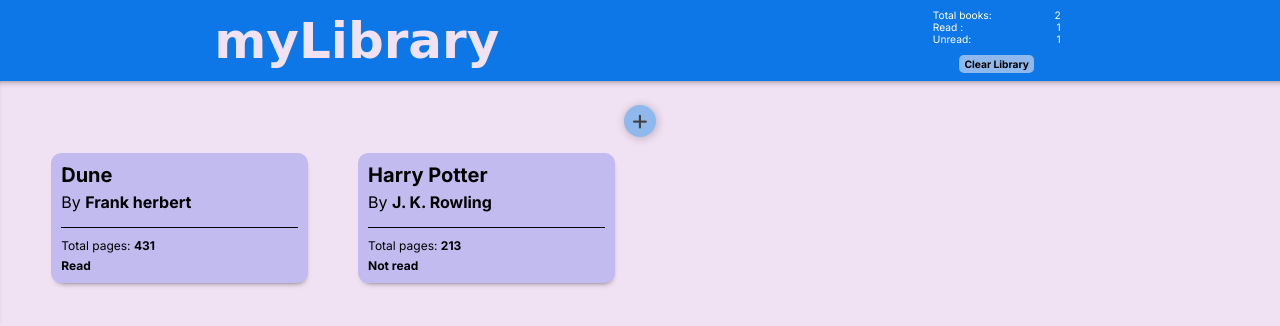
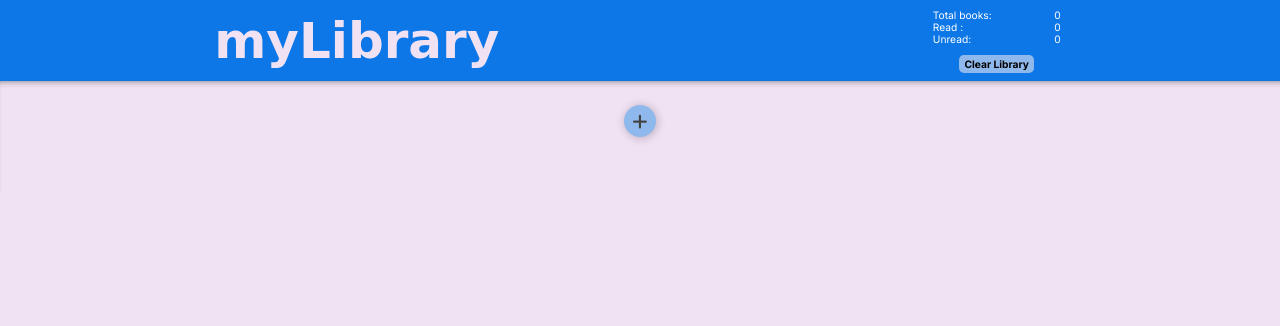
Before and after one commit to plmdie/Book-library, a plain HTML site: page index.html in a window 1280 px wide. Drawn offline with Linux system fonts and the light colour scheme; a web font is replaced by a local one.

Commit message:
Improved code readibility

```diff
--- a/css/colorpalette.css
+++ /dev/null
@@ -1,13 +0,0 @@
-/* CSS HEX */
---pale-purple-pantone: #f1e3f3ff;
---lavender-blue: #c2bbf0ff;
---french-sky-blue: #8fb8edff;
---capri: #62bfedff;
---dodger-blue: #3590f3ff;
-
-/* CSS HSL */
---pale-purple-pantone: hsla(293, 40%, 92%, 1);
---lavender-blue: hsla(248, 64%, 84%, 1);
---french-sky-blue: hsla(214, 72%, 75%, 1);
---capri: hsla(200, 79%, 66%, 1);
---dodger-blue: hsla(211, 89%, 58%, 1);
--- a/script.js
+++ b/script.js
@@ -2,7 +2,7 @@
 window.onload = () => addEvents();
 
 let library = [];
-
+/*
 let bookdemo = [
     {
         title: 'Dune',
@@ -16,7 +16,7 @@ let bookdemo = [
         pages: 213,
         status: false
     }
-]
+] */
 
 function addEvents() {
     const modal = document.getElementById("modal");
@@ -24,10 +24,6 @@ function addEvents() {
     const addNewBook = document.querySelector("#add-new-book");
     const clearBtn = document.querySelector(".clear-library");
 
-    const newbook = new Book(bookdemo[0].title, bookdemo[0].author, bookdemo[0].pages, bookdemo[0].status );
-    const newbook1 = new Book(bookdemo[1].title, bookdemo[1].author, bookdemo[1].pages, bookdemo[1].status);
-    library.push(newbook);
-    library.push(newbook1);
     showBooks();
     updateLibraryStats();
 
@@ -111,6 +107,7 @@ function removeBook(e) {
     const bookItem = e.currentTarget.bookIndex;
 
     library.splice(bookItem, 1);
+
     clearLibrary();
     showBooks();
     updateLibraryStats();
@@ -165,7 +162,7 @@ function addButtons(e) {
     statusBtn.classList.add('read-status');
     statusBtn.innerHTML = '<i class="fa-solid fa-book-open"></i>';
 
-    //changing color based on red status
+    //changing color based on read status
     library[index].status ? statusBtn.style.backgroundColor = 'rgb(23, 93, 197)' : statusBtn.style.backgroundColor = 'rgb(226, 83, 27)';
 
     //listener to change status function
@@ -183,15 +180,10 @@ function addButtons(e) {
     card.append(statusBtn, removeBtn);
 }
 
-function disableButtons(e) {
-    const statusBtn = document.querySelector('.read-status');
-    const removeBtn = document.querySelector('.remove-card');
-    statusBtn.innerHTML = '';
-    removeBtn.innerHTML = '';
+function disableButtons() {
+    const items = document.querySelectorAll('.items');
 
-   const items = document.querySelectorAll('.items');
-
-   for (const p of items) p.classList.remove('blur');
+    for (const p of items) p.classList.remove('blur');
 
     clearLibrary();
     showBooks();
```
Also changed, not shown: index.html (+0 -1 lines).
